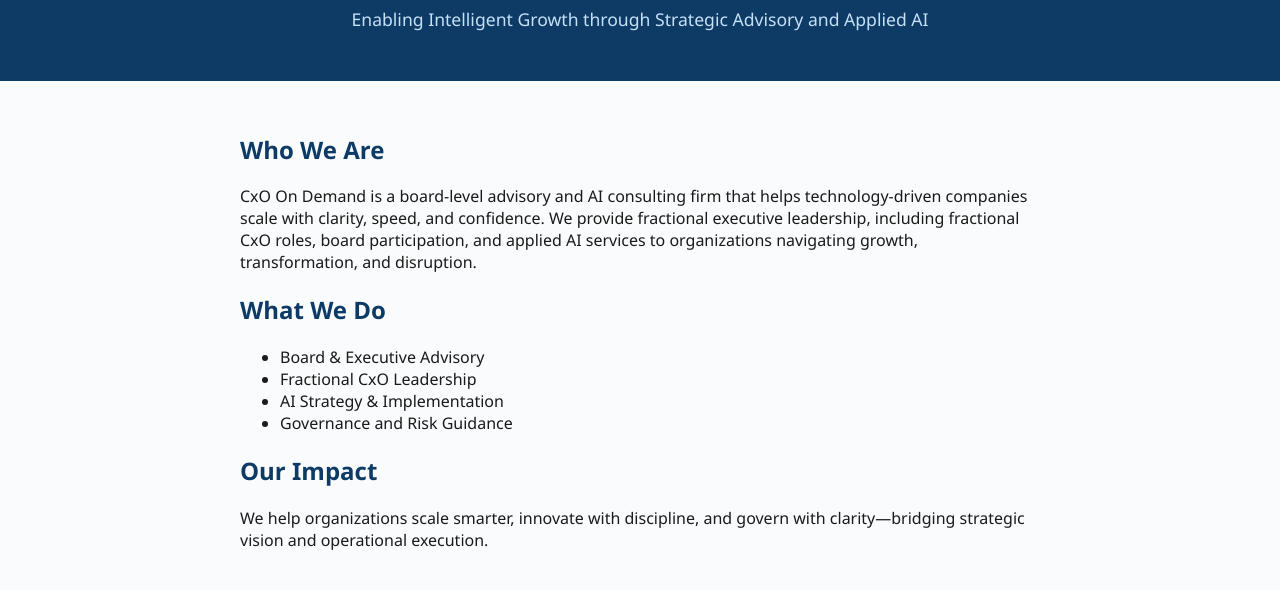
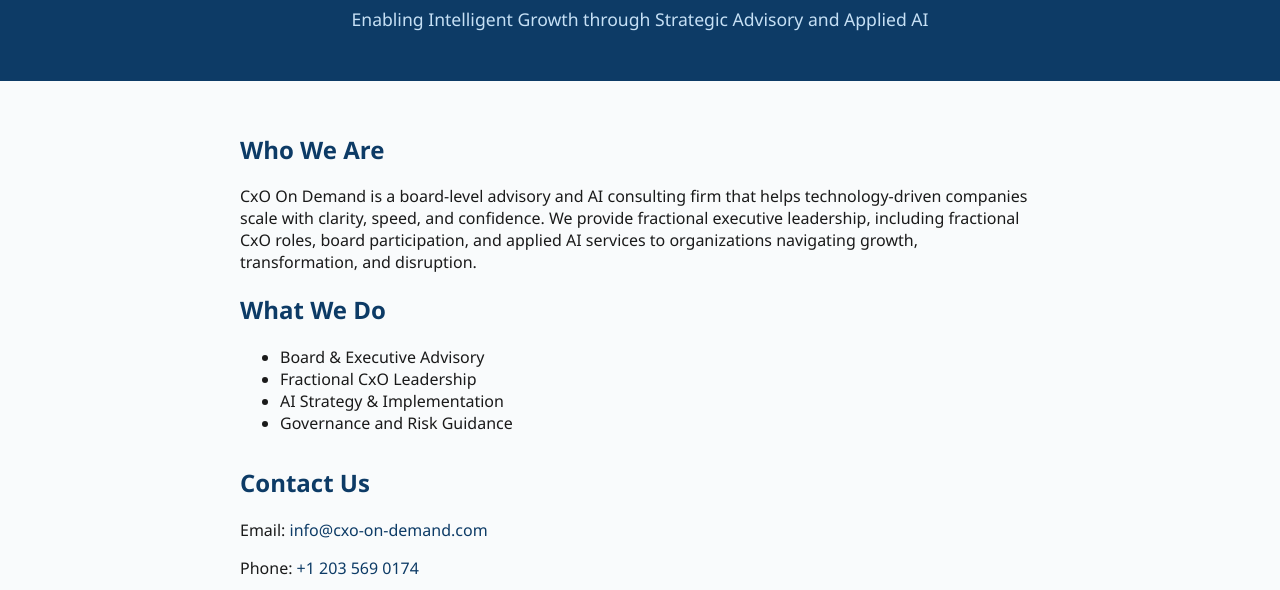
Before and after one commit to CxOonDemand/CxOWebsite, a plain HTML site: page index.html in a window 1280 px wide. Shown: the part 194-784 px from the top of the page. Drawn offline with Linux system fonts and the light colour scheme.

Commit message:
Update index.html

```diff
--- a/index.html
+++ b/index.html
@@ -72,9 +72,6 @@
             <li>Governance and Risk Guidance</li>
         </ul>
 
-        <h2>Our Impact</h2>
-        <p>We help organizations scale smarter, innovate with discipline, and govern with clarity—bridging strategic vision and operational execution.</p>
-
         <div class="contact">
             <h2>Contact Us</h2>
             <p>Email: <a href="mailto:info@cxo-on-demand.com">info@cxo-on-demand.com</a></p>
```
